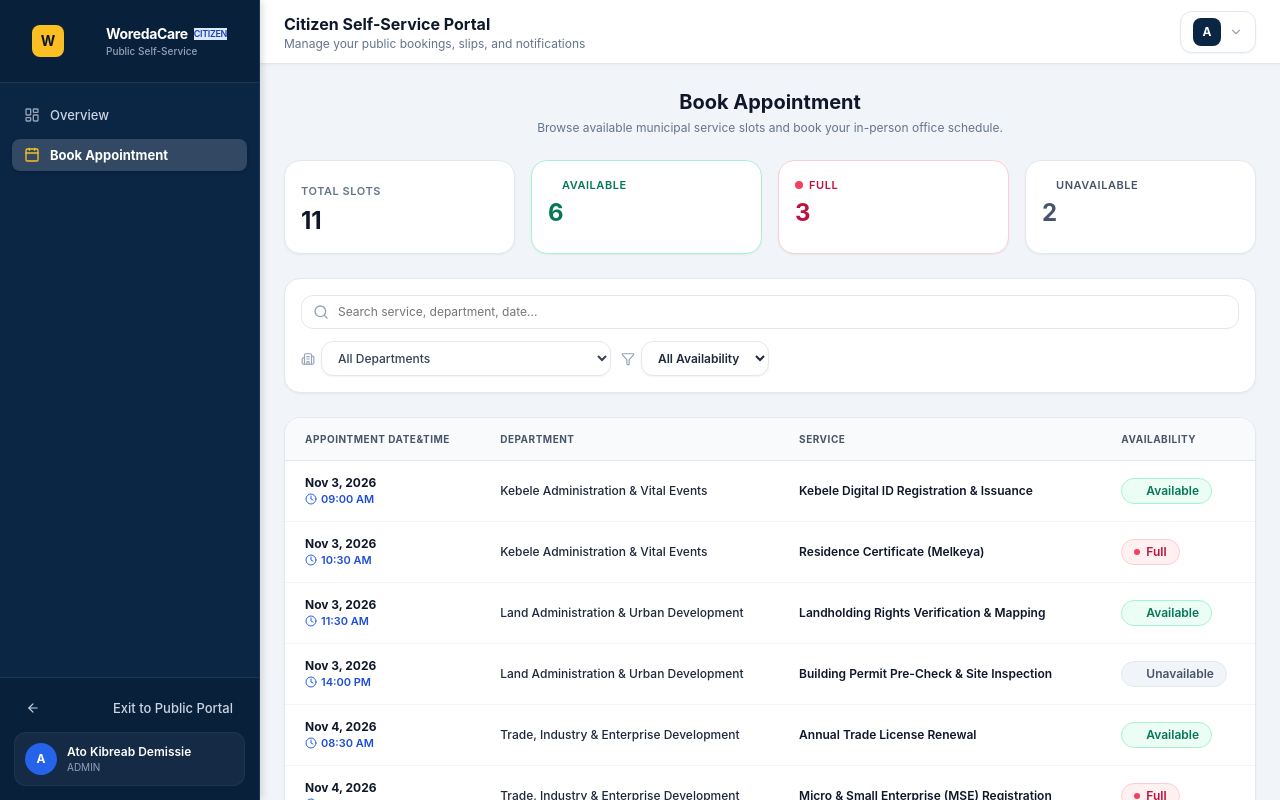
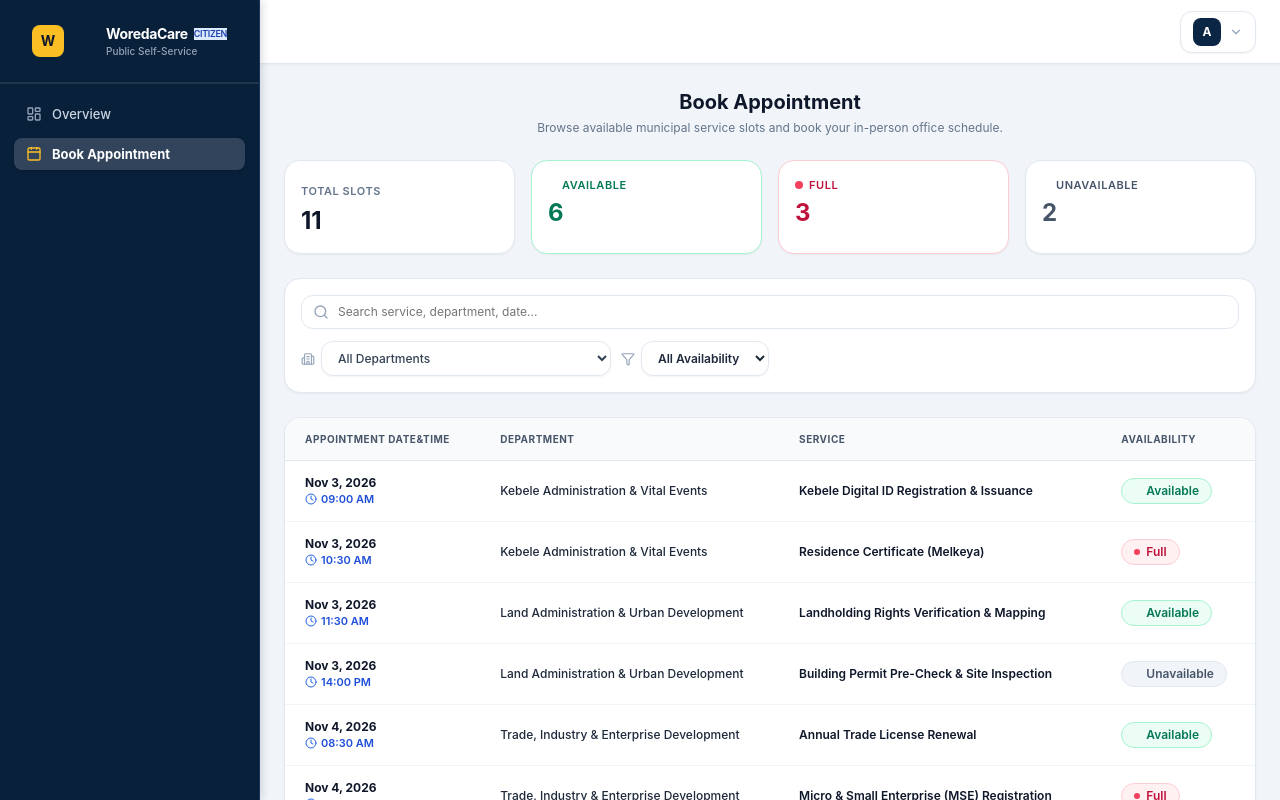
Before and after one commit to Amir3356/Woreda-Booking-and-Appointment-Management-System, a React (Vite) app in the folder client/: page /citizen/book in a window 1280 px wide. Shown: the top 800 px of the page. Built offline with nearby package versions, Linux system fonts and the light colour scheme.

Commit message:
style(citizen): remove header title/subtitle and bottom sidebar user/exit tag

```diff
--- a/client/components/layout/DashboardSidebar.jsx
+++ b/client/components/layout/DashboardSidebar.jsx
@@ -11,7 +11,6 @@ import {
   UserCog,
   ShieldAlert,
   Layers,
-  ArrowLeft,
   ChevronRight,
   LogOut,
 } from "lucide-react";
@@ -127,31 +126,6 @@ export default function DashboardSidebar({ role = "ADMIN" }) {
           );
         })}
       </div>
-
-      {/* Bottom Public Return & User Tag */}
-      {!isAdmin && (
-        <div className="p-3 border-t border-white/10 space-y-2">
-          {!isOfficer && (
-            <Link
-              href="/"
-              className="flex items-center gap-2 px-3 py-2 rounded-lg text-xs text-slate-400 hover:text-white hover:bg-white/5 transition-colors"
-            >
-              <ArrowLeft className="w-3.5 h-3.5" />
-              <span>Exit to Public Portal</span>
-            </Link>
-          )}
-
-          <div className="p-2.5 rounded-xl bg-white/5 border border-white/5 flex items-center gap-2.5">
-            <div className="w-8 h-8 rounded-full bg-blue-600 text-white flex items-center justify-center font-bold text-xs uppercase shrink-0">
-              {currentUser?.fullName?.charAt(0) || "U"}
-            </div>
-            <div className="min-w-0 flex-1">
-              <p className="text-xs font-semibold text-white truncate">{currentUser?.fullName}</p>
-              <p className="text-[10px] text-slate-400 truncate">{currentUser?.role}</p>
-            </div>
-          </div>
-        </div>
-      )}
     </aside>
   );
 }
--- a/client/pages/citizen/CitizenLayout.jsx
+++ b/client/pages/citizen/CitizenLayout.jsx
@@ -7,11 +7,7 @@ export default function CitizenLayout({ children }) {
     <div className="dashboard-shell min-h-screen flex bg-slate-100" style={{ backgroundColor: "#f1f5f9" }}>
       <DashboardSidebar role="CITIZEN" />
       <div className="dashboard-main-area flex-1 flex flex-col min-w-0 overflow-hidden">
-        <DashboardHeader
-          title="Citizen Self-Service Portal"
-          subtitle="Manage your public bookings, slips, and notifications"
-          showNotifications={false}
-        />
+        <DashboardHeader showNotifications={false} />
         <main className="flex-1 p-6 overflow-y-auto" style={{ backgroundColor: "#f1f5f9" }}>
           {children || <Outlet />}
         </main>
```
